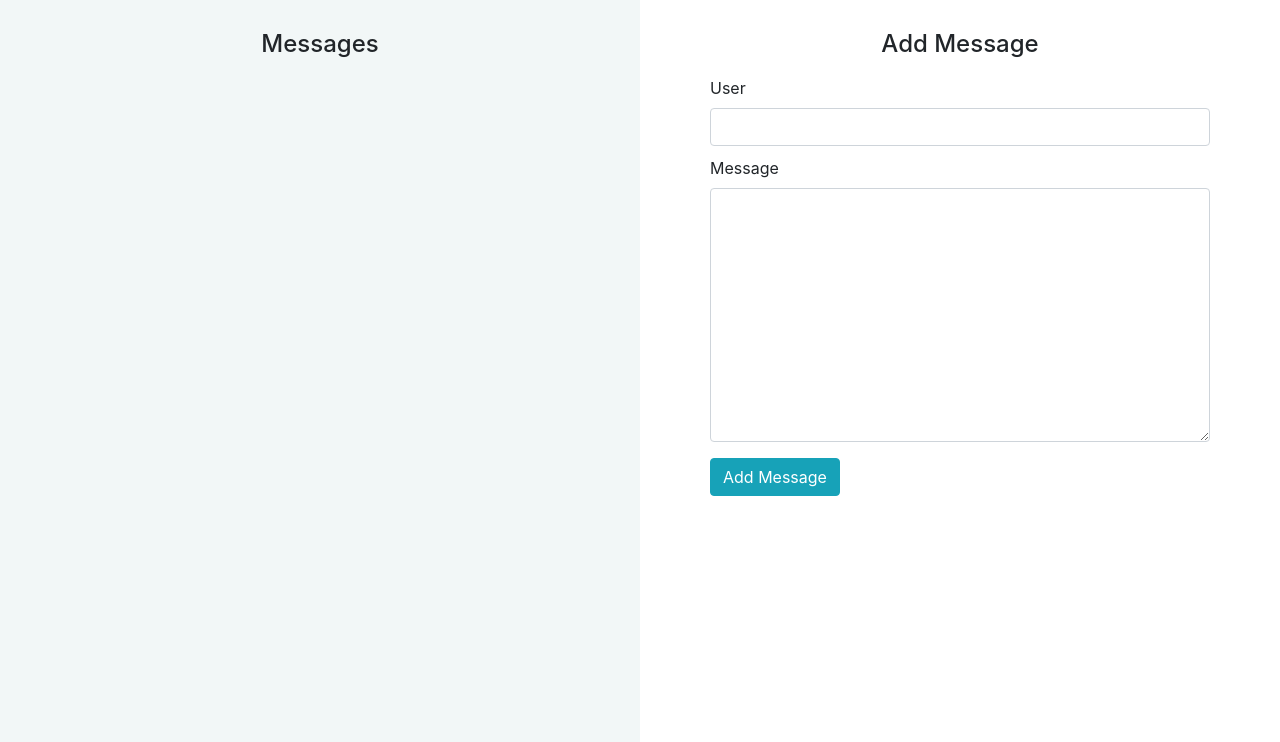
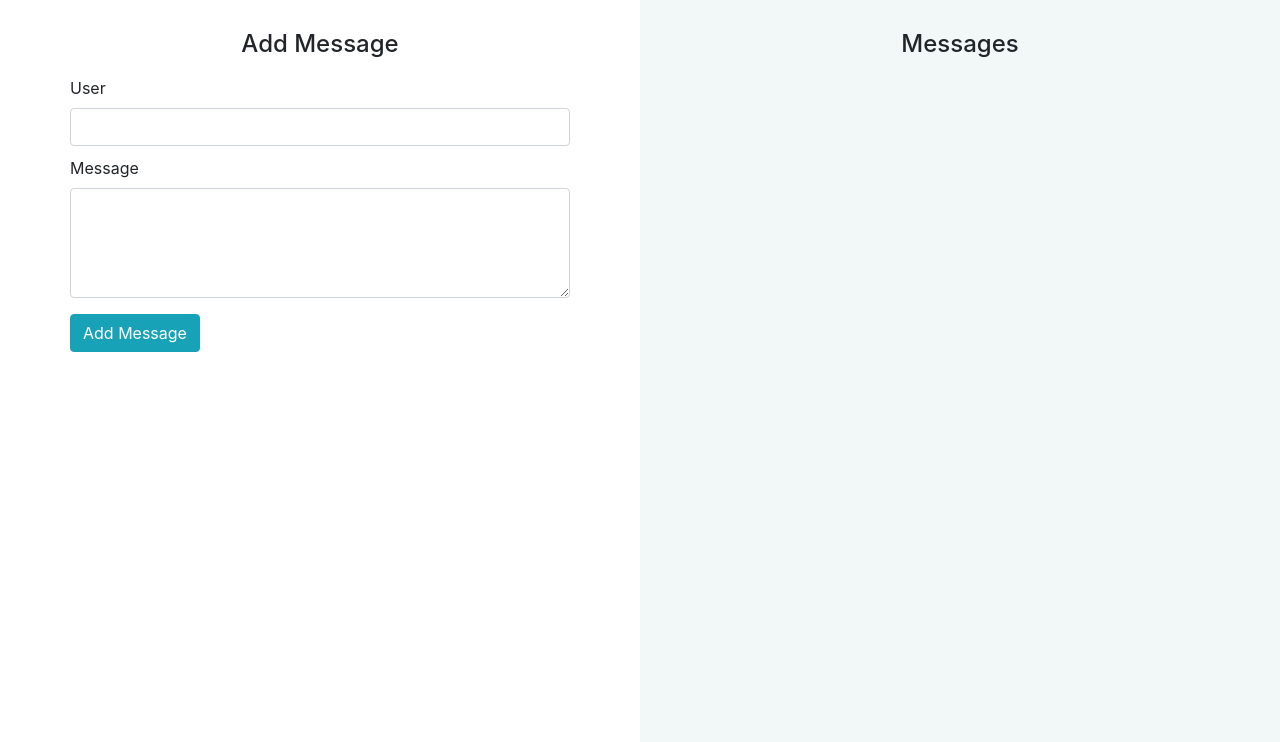
Before and after one commit to loragriffin/lunar_messages, a Django app: page / in a window 1280 px wide. Shown: the part 58-800 px from the top of the page. Run offline with Django 3.2, Linux system fonts and the light colour scheme; data that the repository does not hold is empty; some libraries are stand-ins or nearby versions.

Commit message:
updated styling

```diff
--- a/posts/form.py
+++ b/posts/form.py
@@ -7,7 +7,7 @@ class PostForm(forms.ModelForm):
     # overwrites model field with this custom form field
     # widget modifies how CharField is displayed
     message = forms.CharField(max_length=500, min_length=5,
-                              widget=forms.Textarea(attrs={'class': 'form-control'}))
+                              widget=forms.Textarea(attrs={'class': 'form-control', 'rows': '4'}))
     user = forms.CharField(widget=forms.TextInput(attrs={'class': 'form-control'}))
 
     class Meta:
--- a/posts/models.py
+++ b/posts/models.py
@@ -1,6 +1,4 @@
 from django.db import models
-
-# Create your models here.
 
 
 class Post(models.Model):
--- a/posts/static/style.css
+++ b/posts/static/style.css
@@ -1,12 +1,12 @@
-.leftCol {
+.rightCol {
   height: calc(100vh - 58px);
   overflow: scroll;
   background-color: #F2F7F7;
   padding: 20px 50px 0 50px;
 }
 
-.rightCol {
-  padding: 20px 70px;
+.leftCol {
+  padding: 20px 70px 50px 70px;
 }
 
 h4 {
--- a/templates/base.html
+++ b/templates/base.html
@@ -31,8 +31,8 @@
           {% block rightCol %}
           {% endblock %}
         </div> <!-- End right column -->
-      </div>
-    </div>
+      </div> <!-- End row -->
+    </div> <!-- End container-fluid -->
 
     <!-- Bootstrap scripts -->
     <script src="https://code.jquery.com/jquery-3.2.1.slim.min.js" integrity="sha384-KJ3o2DKtIkvYIK3UENzmM7KCkRr/rE9/Qpg6aAZGJwFDMVNA/GpGFF93hXpG5KkN" crossorigin="anonymous"></script>
--- a/templates/index.html
+++ b/templates/index.html
@@ -1,18 +1,6 @@
 {% extends "base.html" %}
 
 {% block leftCol %}
-  <h4>Messages</h4>
-  {% for obj in list %}
-    <hr>
-    <p>
-      {{ obj.user }}<br>
-      {{ obj.message }}<br>
-      <small>{{ obj.timestamp }}</small>
-    </p>
-  {% endfor %}
-{% endblock %}
-
-{% block rightCol %}
   <h4>Add Message</h4>
   <form method='POST' action='' enctype="multipart/form-data">{% csrf_token %}
     <div class="form-group">
@@ -28,3 +16,15 @@
     <button type="submit" class="btn btn-info">Add Message</button>
   </form>
 {% endblock %}
+
+{% block rightCol %}
+  <h4>Messages</h4>
+  {% for obj in list %}
+    <hr>
+    <p>
+      {{ obj.user }}<br>
+      {{ obj.message }}<br>
+      <small>{{ obj.timestamp }}</small>
+    </p>
+  {% endfor %}
+{% endblock %}
```
